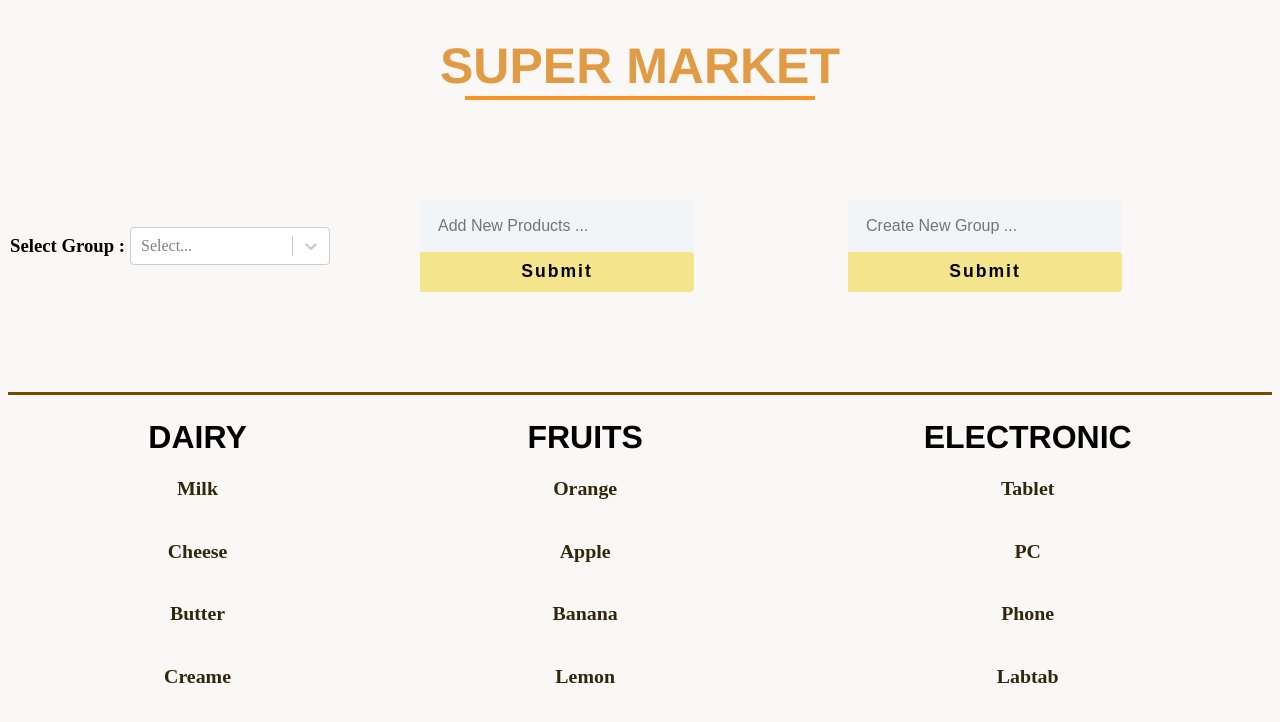
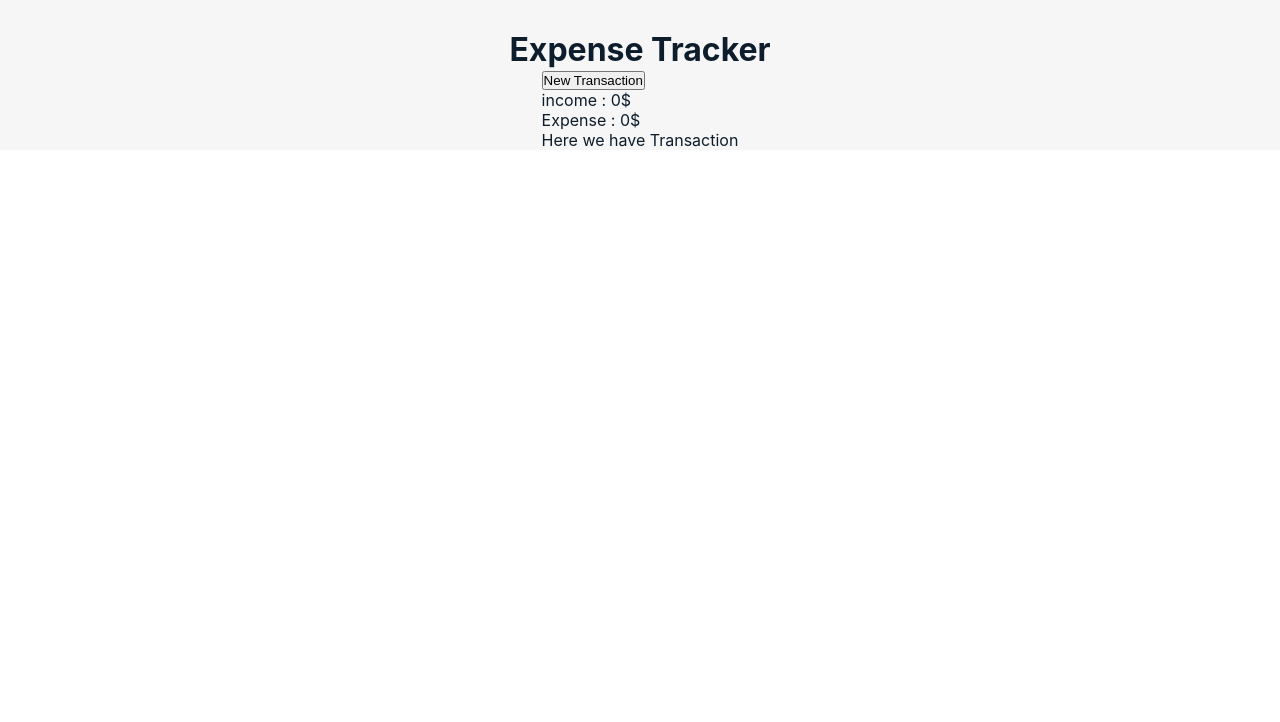
Before and after one commit to MMPgenave/LoremIpsum, a React (Create React App) app in the folder reac-training-projects/: page / in a window 1280 px wide. Shown: the top 722 px of the page. Built offline with nearby package versions, Linux system fonts and the light colour scheme.

Commit message:
Start Coding Expense Tracker Application

```diff
--- /dev/null
+++ b/reac-training-projects/src/ExpenseTracker/App.css
@@ -0,0 +1,12 @@
+.App {
+  background-color: #f6f6f6;
+  color: #0d1d2c;
+  display: flex;
+  flex-direction: column;
+  align-items: center;
+  height: 100%;
+  width: 100%;
+  padding-top: 30px;
+  font-family: -apple-system, BlinkMacSystemFont, "Segoe UI", Roboto, Oxygen,
+    Ubuntu, Cantarell, "Open Sans", "Helvetica Neue", sans-serif;
+}
--- /dev/null
+++ b/reac-training-projects/src/ExpenseTracker/App.js
@@ -0,0 +1,15 @@
+import React from 'react'
+import style from './App.css';
+import ExpenseApp from './Components/ExpenseApp';
+function App() {
+    return (
+      <div className="App">
+        <header>
+          <h1>Expense Tracker</h1>
+            </header>
+            <ExpenseApp />
+      </div>
+    );
+}
+
+export default App
--- /dev/null
+++ b/reac-training-projects/src/ExpenseTracker/Components/ExpenseAndIncome.js
@@ -0,0 +1,75 @@
+import React from "react";
+import { useState, useRef } from "react";
+
+function ExpenseAndIncome() {
+  const [flag, setFlag] = useState(true);
+  const [Income, setIncome] = useState(0);
+  const [Expense, setExpense] = useState(0);
+
+  return (
+    <div>
+      <button
+        type="button"
+        onClick={() => {
+          setFlag(!flag);
+        }}
+      >
+        {flag ? "New Transaction" : "Cancel Operation"}
+      </button>
+      {flag ? null : <Form info={{Income, Expense, setIncome, setExpense}} />}
+      <div className="income">income : {Income}$</div>
+      <div className="Expense">Expense : {Expense}$</div>
+    </div>
+  );
+}
+
+export default ExpenseAndIncome;
+
+
+
+function Form(props) {
+  const NumInputRef = useRef(null);
+  const DescInputRef = useRef(null);
+  const [NumInputValue, setNumInputValue] = useState(null);
+    const [DescInputValue, setDescInputValue] = useState(null);
+    const income = props.info.Income;
+    const expense = props.info.Expense;
+    const setIncome = props.info.setIncome;
+    const setExpense = props.info.setExpense;
+
+  const FormsubmitHandler = (e) => {
+      e.preventDefault();
+      setIncome(prevState => NumInputRef.current.value);
+  };
+  return (
+    <div>
+      <form onSubmit={FormsubmitHandler}>
+        <label htmlFor="NumInput">Amount</label>
+        <input
+          type="number"
+          name="NumInput"
+          ref={NumInputRef}
+          value={NumInputValue}
+          onChange={(e) => {
+            setNumInputValue((prevState) => e.target.value);
+          }}
+          required
+        />
+        <button type="submit">Submit</button>
+        <label htmlFor="DescInput">Description</label>
+        <input
+          type="text"
+          name="DescInput"
+          placeholder="Description"
+          ref={DescInputRef}
+          value={DescInputValue}
+          onChange={(e) => {
+            setDescInputValue((prevState) => e.target.value);
+          }}
+          required
+        />
+              <button type="submit">Submit</button>
+      </form>
+    </div>
+  );
+}
--- /dev/null
+++ b/reac-training-projects/src/ExpenseTracker/Components/ExpenseApp.js
@@ -0,0 +1,15 @@
+import React from 'react';
+import Transaction from './Transaction';
+import ExpenseAndIncome from './ExpenseAndIncome';
+function ExpenseApp() {
+    return (
+        <div>
+
+            <ExpenseAndIncome />
+            <Transaction />
+
+        </div>
+    )
+}
+
+export default ExpenseApp
--- /dev/null
+++ b/reac-training-projects/src/ExpenseTracker/Components/Transaction.js
@@ -0,0 +1,11 @@
+import React from 'react'
+
+function Transaction() {
+    return (
+        <div>
+          Here we have Transaction
+        </div>
+    )
+}
+
+export default Transaction
--- /dev/null
+++ b/reac-training-projects/src/Index.css
@@ -0,0 +1,5 @@
+*{
+    padding:0;
+    margin:0;
+    box-sizing: border-box;
+}
--- a/reac-training-projects/src/index.js
+++ b/reac-training-projects/src/index.js
@@ -1,7 +1,7 @@
 import React from 'react';
 import ReactDOM from 'react-dom';
-
-import App from './01-Market/App';
+import style from './Index.css';
+import App from './ExpenseTracker/App';
 
 ReactDOM.render(
   <React.StrictMode>
```
